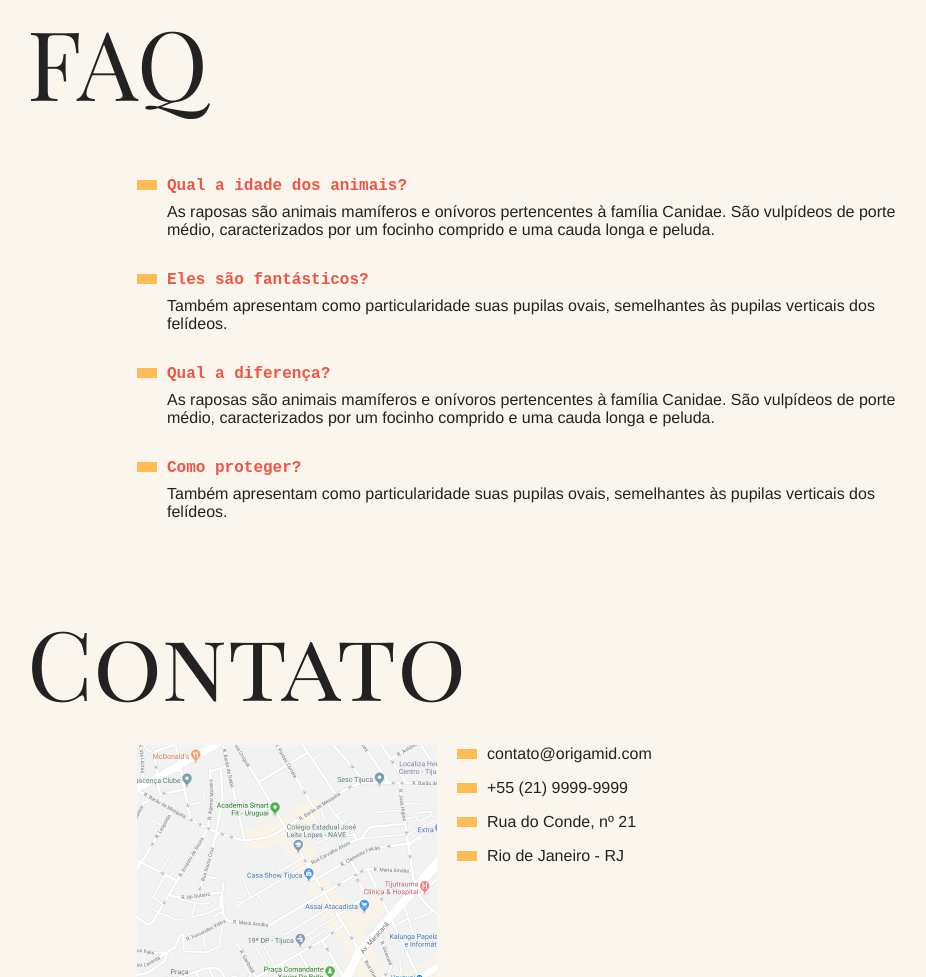
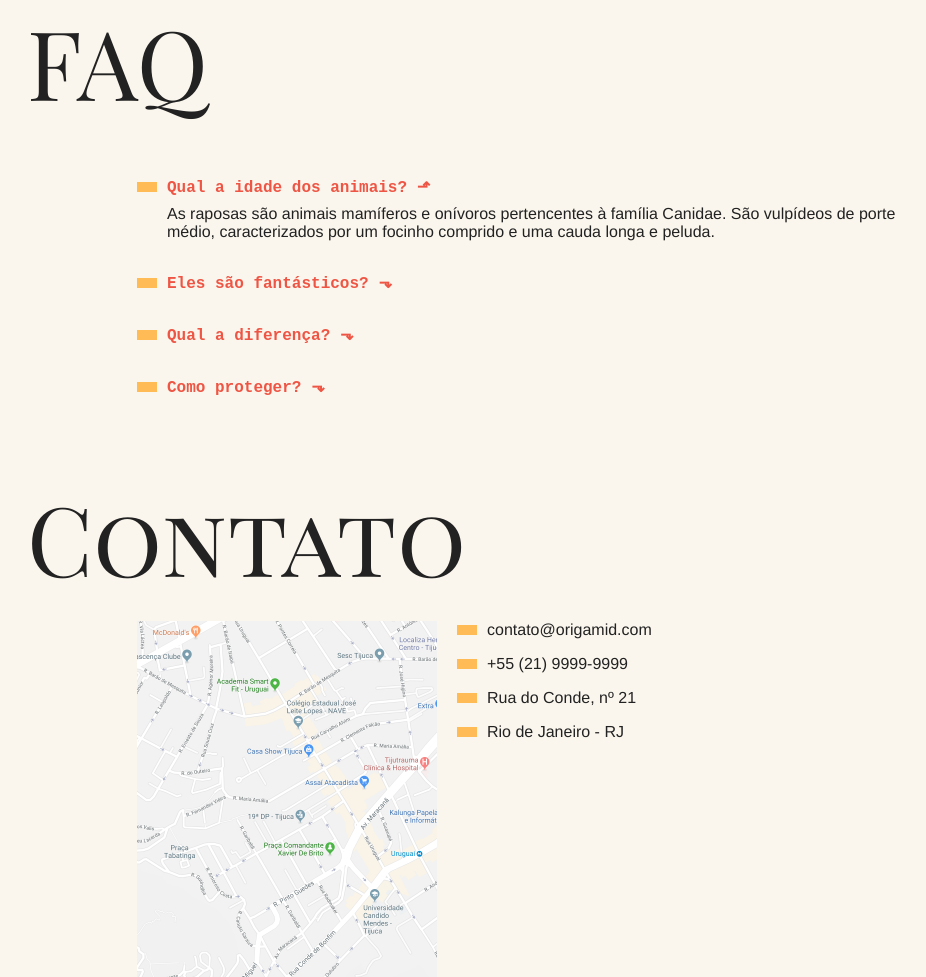
Before and after one commit to viniciusshenri96/animais-fantasticos, a plain HTML site: page index.html in a window 1280 px wide. Shown: the part 799-1776 px from the top of the page, without its empty margins (163-1089 px from the left). Drawn offline with Linux system fonts and the light colour scheme.

Commit message:
Adicionando animação Accordion List

```diff
--- a/css/style.css
+++ b/css/style.css
@@ -245,3 +245,31 @@ body {
     transform: translate3d(0, 0, 0);
   }
 }
+
+/* Animação accordion List */
+
+.js .js-accordion dt::after {
+  content: '⬎';
+  margin-left: 10px;
+}
+.js .js-accordion dt.ativo::after {
+  content: '⬏';
+}
+.js .js-accordion dd {
+  display: none;
+}
+.js .js-accordion dd.ativo {
+  display: block;
+  animation: showAccordion 0.5s forwards;
+}
+
+@keyframes showAccordion {
+  from {
+    opacity: 0;
+    max-height: 100px;
+  }
+  to {
+    opacity: 1;
+    max-height: auto;
+  }
+}
--- a/script.js
+++ b/script.js
@@ -23,3 +23,22 @@ function clickHandleTabs() {
   }
 }
 clickHandleTabs();
+
+/* Animação accordion List */
+function clickAccordion() {
+  const accordion = document.querySelectorAll('.js-accordion dt');
+
+  if (accordion.length) {
+    accordion[0].classList.add(ativo);
+    accordion[0].nextElementSibling.classList.add(ativo);
+    function handleAccordion() {
+      this.classList.toggle(ativo);
+      this.nextElementSibling.classList.toggle(ativo);
+    }
+
+    accordion.forEach(item => {
+      item.addEventListener('click', handleAccordion);
+    });
+  }
+}
+clickAccordion();
```
